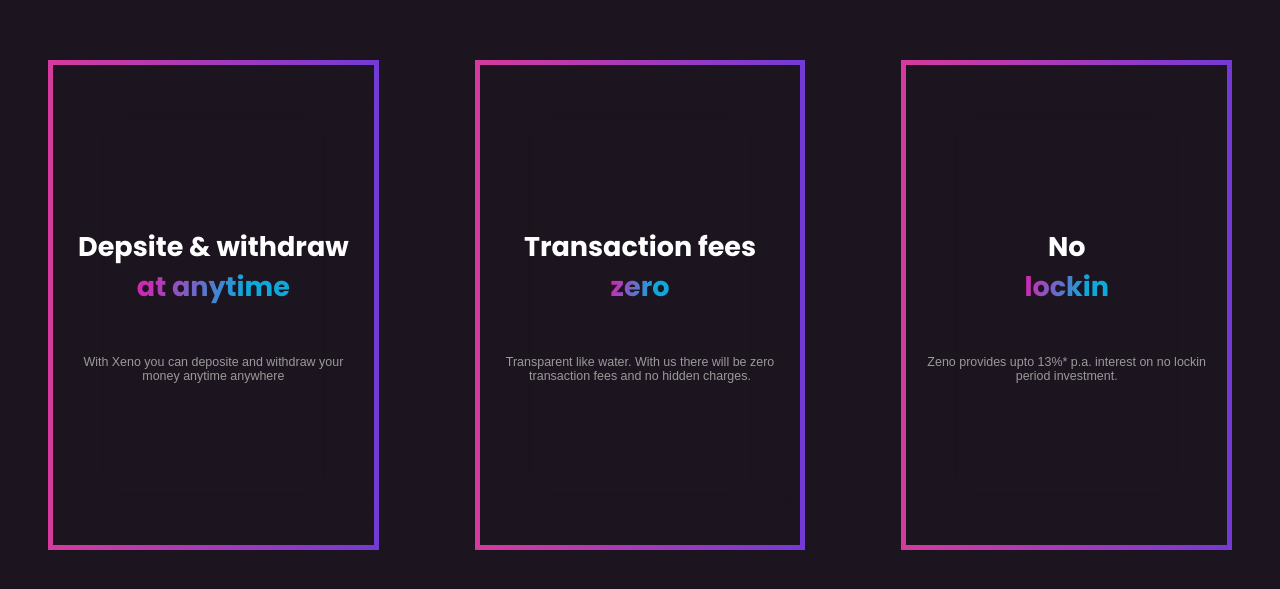
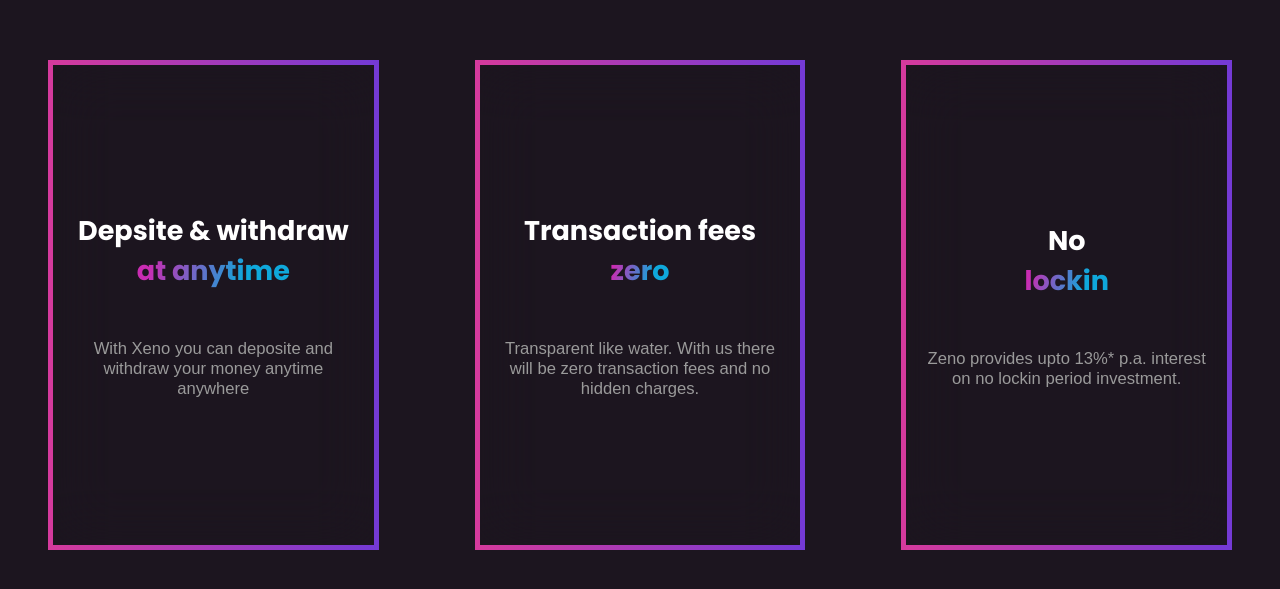
Before and after one commit to AryamanLakers/xeno, a React (Create React App) app: page / in a window 1280 px wide. Shown: the part 3711-4300 px from the top of the page. Built offline with nearby package versions, Linux system fonts and the light colour scheme.

Commit message:
design_updates

```diff
--- a/src/components/FourthPage.js
+++ b/src/components/FourthPage.js
@@ -3,7 +3,7 @@ import Button from "./Button.js";
 export default function FirstPage() {
   return (
 
-      <div className="fourth_page">
+      <div className="fourth_page1">
 
         <div className="each border-gradient border-gradient-purple">
           <div className="circle"></div>
--- a/src/components/FourthPage.scss
+++ b/src/components/FourthPage.scss
@@ -3,7 +3,7 @@
   align-items:center;
   justify-content:center;
 }
-.fourth_page{
+.fourth_page1{
 	width:100vw;
 	height:100vh;
 	flex-direction:row;
@@ -46,7 +46,7 @@
 		    -webkit-text-fill-color: transparent;
 		}
 		.meta{
-			font-size:calc(0.6vh + 0.6vw);
+			font-size:calc(0.8vh + 0.8vw);
 			color: #9A9A9A;
 			margin-top:3rem;
 
--- a/src/components/SecondPage.scss
+++ b/src/components/SecondPage.scss
@@ -51,6 +51,7 @@
 		left:calc((100vw / 20vw) * 3rem + 2rem);
 		width:calc(50% + (100vw / 20vw) * 5%);
 		height:100%;
+
 		.inner_box{
 			width:80%;
 			height:$inner_box_height;
--- a/src/components/ThirdPage.js
+++ b/src/components/ThirdPage.js
@@ -31,7 +31,7 @@ export default function ThirdPage() {
               feature so that you can get all the detailes regarding
               your investment anytime, anywhere!
             </div>
-            <div className="common"id="buttons">
+            <div className="common"id="buttons 2_box">
               <button>Back</button>
             </div>
        </div>
--- a/src/components/ThirdPage.scss
+++ b/src/components/ThirdPage.scss
@@ -160,6 +160,7 @@ $each_button_width:calc($total_width * 2);
         .common{
           text-align:left;
         }
+
         #title,#title2{
                 font-family: 'Poppins', sans-serif;
                 font-size:2.5rem;
```
